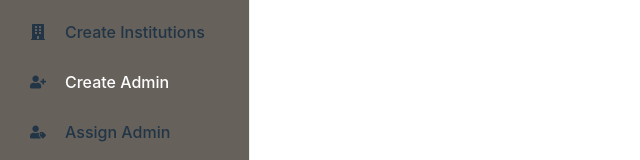
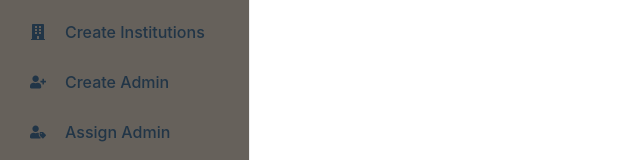
Before and after one commit to Mys7erio/conference-dashboard, a React (Vite) app: page / in a window 1280 px wide. Shown: the part 229-389 px from the top of the page, without its empty margins (0-640 px from the left). Built offline with nearby package versions, Linux system fonts and the light colour scheme.

Commit message:
fixed the crateAdmin section

```diff
--- a/src/Components/SuperAdminSidebar.jsx
+++ b/src/Components/SuperAdminSidebar.jsx
@@ -30,9 +30,7 @@ const SuperAdminSidebar = () => {
           </div>
           <hr />
         <MenuItem icon={<FaBuilding />} component={<Link to="/AddInstitution"/>}>Create Institutions</MenuItem>
-        <MenuItem icon={<FaUserPlus />}>
-            <Link to="/CreateAdmin">Create Admin</Link>
-          </MenuItem>
+        <MenuItem icon={<FaUserPlus />} component={<Link to="/CreateAdmin"/>}>Create Admin</MenuItem>
         <MenuItem icon={<FaUserTag />} component={<Link to="/AssignAdmin"/>}>Assign Admin</MenuItem>
         <MenuItem icon={<FaChartLine />} component={<Link to="/SuperAdminDashboard"/>}>Dashboard</MenuItem>
         <MenuItem icon={<FaUserEdit />} component={<Link to="/UserManagement"/>}>User Management</MenuItem>
```
